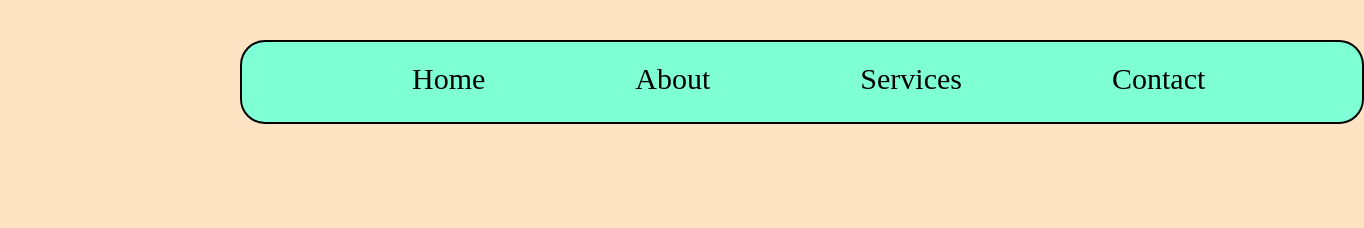
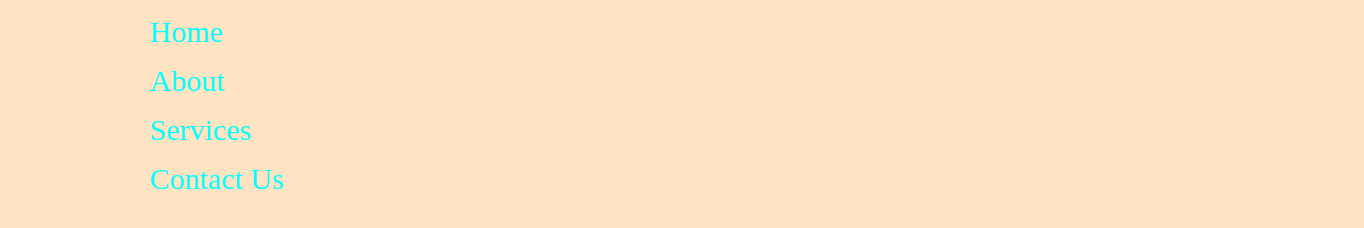
Before and after one commit to Saurabhpriyadarshi0810/WEB-DEVLOPMENT, a plain HTML site: page VIDEO 33/index.html in a window 1280 px wide. Shown: the whole page, 1364 px wide, since content can reach past the window. Drawn offline with Linux system fonts and the light colour scheme.

Commit message:
some changes in the project

```diff
--- a/VIDEO 33/index.html
+++ b/VIDEO 33/index.html
@@ -5,20 +5,20 @@
     <meta charset="UTF-8">
     <meta name="viewport" content="width=device-width, initial-scale=1.0">
     <title>NAV BAR</title>
-    <link rel="icon" href="https://img.freepik.com/free-vector/hand-drawn-chemistry-background_23-2148164901.jpg">
     <link rel="stylesheet" href="style.css">
 </head>
 
 <body>
-
-    <div class="nav">
+<header>
+    <nav>
         <ul>
-            <li><a href="home.html">Home</a></li>
-            <li><a href="about.html">About</a></li>
-            <li><a href="services.html">Services</a></li>
-            <li><a href="contact.html">Contact</a></li>
+            <li>Home</li>
+            <li>About</li>
+            <li>Services</li>
+            <li>Contact Us</li>
         </ul>
-    </div>
+    </nav>
+</header>
 
 
 </body>
```
